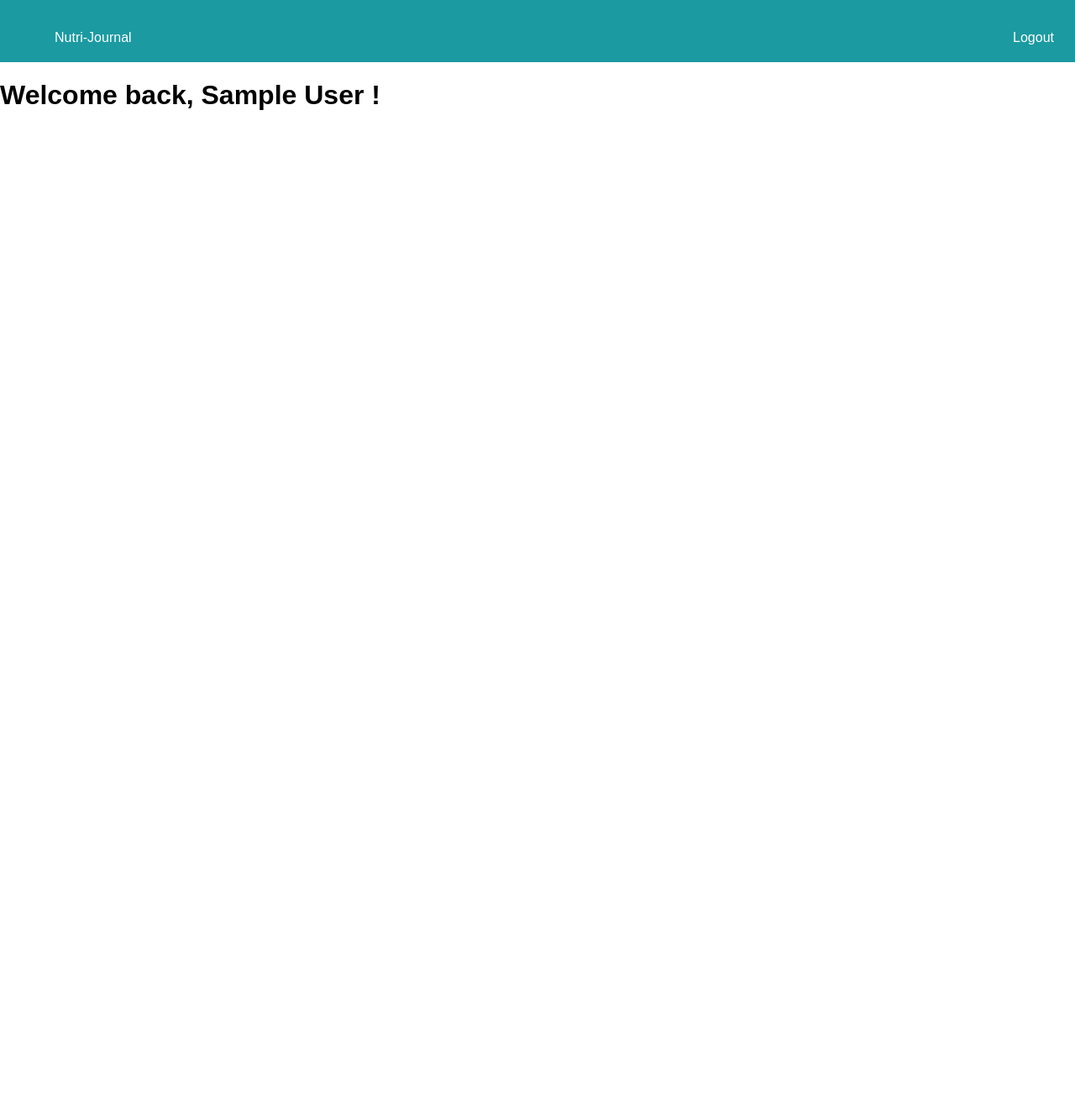
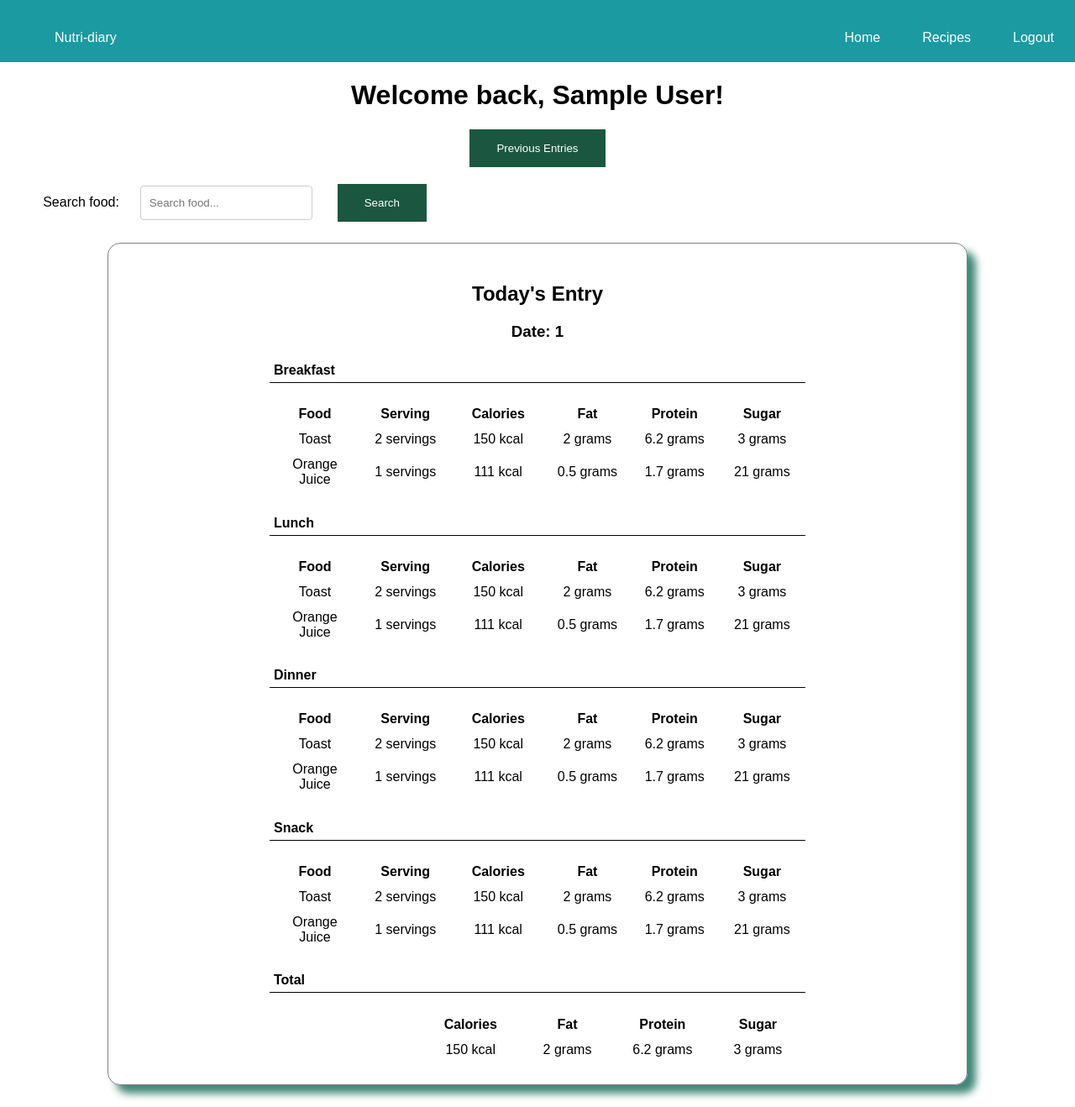
Before and after one commit to samiya-kazi/CSE482-Project, a PHP site: page /home.php in a window 1280 px wide. Shown: the whole page at 84% size. Before the commit the page ends 131 px from the top, so only its background shows below. Run offline with PHP 8.4, Linux system fonts and the light colour scheme; the visitor is signed in with stand-in values (Sample User, id 1).

Commit message:
Deployed to Heroku
Changed project name  and added composer.json for deployment on Heroku.

```diff
--- /dev/null
+++ b/Project/composer.json
@@ -0,0 +1,3 @@
+{
+
+}
--- a/Project/home.php
+++ b/Project/home.php
@@ -5,7 +5,7 @@
 <!DOCTYPE html>
 <html>
 <head>
-	<title>Nutri-Journal Home</title>
+	<title>Nutri-diary Home</title>
 	<link rel="stylesheet" type="text/css" href="style.css">
 </head>
 <body>
@@ -13,15 +13,180 @@
 		<div class="navbar-links">
 			<ul class="nav-link-list">
 				<li class="navitem"><a class="navlink" href="index.php">Logout</a></li>
-				<li class="navitem"  id="logo"><a class="navlink" href="home.php">Nutri-Journal</a></li>
+				<li class="navitem"><a class="navlink" href="home.php">Recipes</a></li>
+				<li class="navitem"><a class="navlink" href="home.php">Home</a></li>
+				<li class="navitem"  id="logo"><a class="navlink" href="home.php">Nutri-diary</a></li>
 			</ul>
 		</div>
 	</div>
-	<h1>Welcome back,
-		<?php
-			echo $_SESSION["name"];
-		?>
-		!
-	</h1>
+	<div>
+		<h1 id="welcome">Welcome back,
+			<?php
+				echo $_SESSION["name"] . "!";
+			?>
+		</h1>
+	</div>
+	<div>
+		<div id="diary-section">
+			<button>Previous Entries</button>
+		</div>
+
+		<div id="food-search">
+			<form method="POST" action="search-food.php">
+				<label for="food-search">Search food:</label>
+			    <input class="form-input" type="text" id="food-search" name="food-search" placeholder="Search food...">
+			    <button id="search-button" type="submit" value="Submit">Search</button>
+			</form>
+		</div>
+
+		<div class="entry">
+			<div class="entry-date"><h2>Today's Entry</h2>
+				<h3>
+					<?php
+						echo "Date: ".$_SESSION["date"]."";
+					?>
+				</h3>
+			</div>
+			<div>
+				<div class="meal">
+					<h4 class="meal-type">Breakfast</h4>
+					<table>
+						<tr>
+							<th>Food</th>
+							<th>Serving</th>
+							<th>Calories</th>
+							<th>Fat</th>
+							<th>Protein</th>
+							<th>Sugar</th>
+						</tr>
+						<tr>
+							<td>Toast</td>
+							<td>2 servings</td>
+							<td>150 kcal</td>
+							<td>2 grams</td>
+							<td>6.2 grams</td>
+							<td>3 grams</td>
+						</tr>
+						<tr>
+							<td>Orange Juice</td>
+							<td>1 servings</td>
+							<td>111 kcal</td>
+							<td>0.5 grams</td>
+							<td>1.7 grams</td>
+							<td>21 grams</td>
+						</tr>
+					</table>
+				</div>
+				<div class="meal">
+					<h4 class="meal-type">Lunch</h4>
+					<table>
+						<tr>
+							<th>Food</th>
+							<th>Serving</th>
+							<th>Calories</th>
+							<th>Fat</th>
+							<th>Protein</th>
+							<th>Sugar</th>
+						</tr>
+						<tr>
+							<td>Toast</td>
+							<td>2 servings</td>
+							<td>150 kcal</td>
+							<td>2 grams</td>
+							<td>6.2 grams</td>
+							<td>3 grams</td>
+						</tr>
+						<tr>
+							<td>Orange Juice</td>
+							<td>1 servings</td>
+							<td>111 kcal</td>
+							<td>0.5 grams</td>
+							<td>1.7 grams</td>
+							<td>21 grams</td>
+						</tr>
+					</table>
+				</div>
+				<div class="meal">
+					<h4 class="meal-type">Dinner</h4>
+					<table>
+						<tr>
+							<th>Food</th>
+							<th>Serving</th>
+							<th>Calories</th>
+							<th>Fat</th>
+							<th>Protein</th>
+							<th>Sugar</th>
+						</tr>
+						<tr>
+							<td>Toast</td>
+							<td>2 servings</td>
+							<td>150 kcal</td>
+							<td>2 grams</td>
+							<td>6.2 grams</td>
+							<td>3 grams</td>
+						</tr>
+						<tr>
+							<td>Orange Juice</td>
+							<td>1 servings</td>
+							<td>111 kcal</td>
+							<td>0.5 grams</td>
+							<td>1.7 grams</td>
+							<td>21 grams</td>
+						</tr>
+					</table>
+				</div>
+				<div class="meal">
+					<h4 class="meal-type">Snack</h4>
+					<table>
+						<tr>
+							<th>Food</th>
+							<th>Serving</th>
+							<th>Calories</th>
+							<th>Fat</th>
+							<th>Protein</th>
+							<th>Sugar</th>
+						</tr>
+						<tr>
+							<td>Toast</td>
+							<td>2 servings</td>
+							<td>150 kcal</td>
+							<td>2 grams</td>
+							<td>6.2 grams</td>
+							<td>3 grams</td>
+						</tr>
+						<tr>
+							<td>Orange Juice</td>
+							<td>1 servings</td>
+							<td>111 kcal</td>
+							<td>0.5 grams</td>
+							<td>1.7 grams</td>
+							<td>21 grams</td>
+						</tr>
+					</table>
+				</div>
+				<div class="meal">
+					<h4 class="meal-type" >Total</h4>
+					<table>
+						<tr>
+							<th></th>
+							<th></th>
+							<th>Calories</th>
+							<th>Fat</th>
+							<th>Protein</th>
+							<th>Sugar</th>
+						</tr>
+						<tr>
+							<td></td>
+							<td></td>
+							<td>150 kcal</td>
+							<td>2 grams</td>
+							<td>6.2 grams</td>
+							<td>3 grams</td>
+						</tr>
+					</table>
+				</div>
+			</div>
+		</div>
+	</div>
 </body>
 </html>
--- a/Project/register-status.php
+++ b/Project/register-status.php
@@ -29,7 +29,7 @@
 <!DOCTYPE html>
 <html>
 <head>
-	<title>Nutri-Journal</title>
+	<title>Nutri-Diary</title>
 	<link rel="stylesheet" type="text/css" href="style.css">
 </head>
 <body>
@@ -37,7 +37,7 @@
 		<div class="navbar-links">
 			<ul class="nav-link-list">
 				<li class="navitem"><a class="navlink" href="register.php">Register</a></li>
-				<li class="navitem"  id="logo"><a class="navlink" href="index.php">Nutri-Journal</a></li>
+				<li class="navitem"  id="logo"><a class="navlink" href="index.php">Nutri-Diary</a></li>
 			</ul>
 		</div>
 	</div>
--- a/Project/register.php
+++ b/Project/register.php
@@ -28,7 +28,7 @@
 <!DOCTYPE html>
 <html>
 <head>
-	<title>Nutri-Journal Registration</title>
+	<title>Nutri-Diary Registration</title>
 	<link rel="stylesheet" type="text/css" href="style.css">
 </head>
 <body>
@@ -36,7 +36,7 @@
 		<div class="navbar-links">
 			<ul class="nav-link-list">
 				<li class="navitem"><a class="navlink" href="index.php">Login</a></li>
-				<li class="navitem"  id="logo"><a class="navlink" href="index.php">Nutri-Journal</a></li>
+				<li class="navitem"  id="logo"><a class="navlink" href="index.php">Nutri-Diary</a></li>
 			</ul>
 		</div>
 	</div>
--- a/Project/style.css
+++ b/Project/style.css
@@ -56,7 +56,7 @@ body {
 }
 
 #landing-image {
-	width: 80%;
+	width: 75%;
 }
 
 .form-input {
@@ -72,7 +72,7 @@ body {
 	border-radius: 5px;
   	background-color: #cce0df;
   	padding: 10px;
-  	margin: 10%;
+  	margin: 0%, 10%;
 }
 
 .register-form {
@@ -98,3 +98,46 @@ button {
 .alert {
 	color: red;
 }
+
+#welcome {
+	text-align: center;
+}
+
+#journal-section {
+	display: inline-block;
+	width: 40%;
+	margin: 0 4% 0 5%;
+}
+
+#food-search {
+	display: inline-block;
+	width: 40%;
+	margin: 0 5% 0 4%;
+}
+
+#search-button {
+	display: inline-block;
+}
+
+.entry {
+	margin: 2% 10%;
+	padding: 2% 15%;
+	border: 1px solid grey;
+	border-radius: 15px;
+	box-shadow: 10px 10px 10px #428779;
+}
+
+.entry-date {
+	text-align: center;
+}
+
+.meal-type {
+	padding: 5px;
+	border-bottom: 1px solid black;
+}
+
+th, tr, td {
+	text-align: center;
+	width: 150px;
+	padding: 5px;
+}
```
Also changed, not shown: Project/index.php (+7 -3 lines), Project/search-food.php (added, +30 -0 lines).
